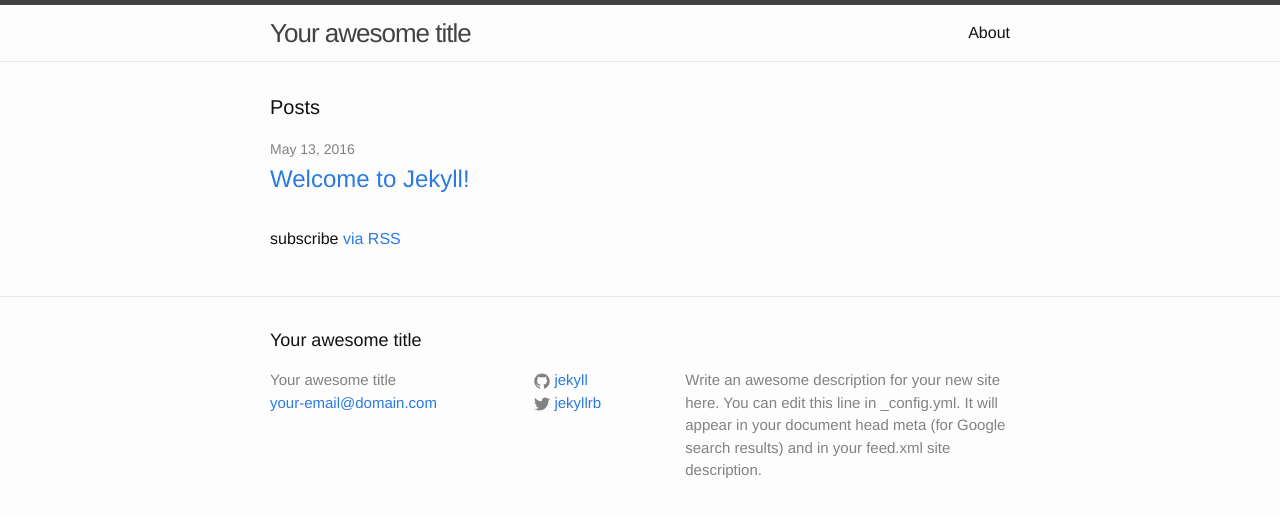
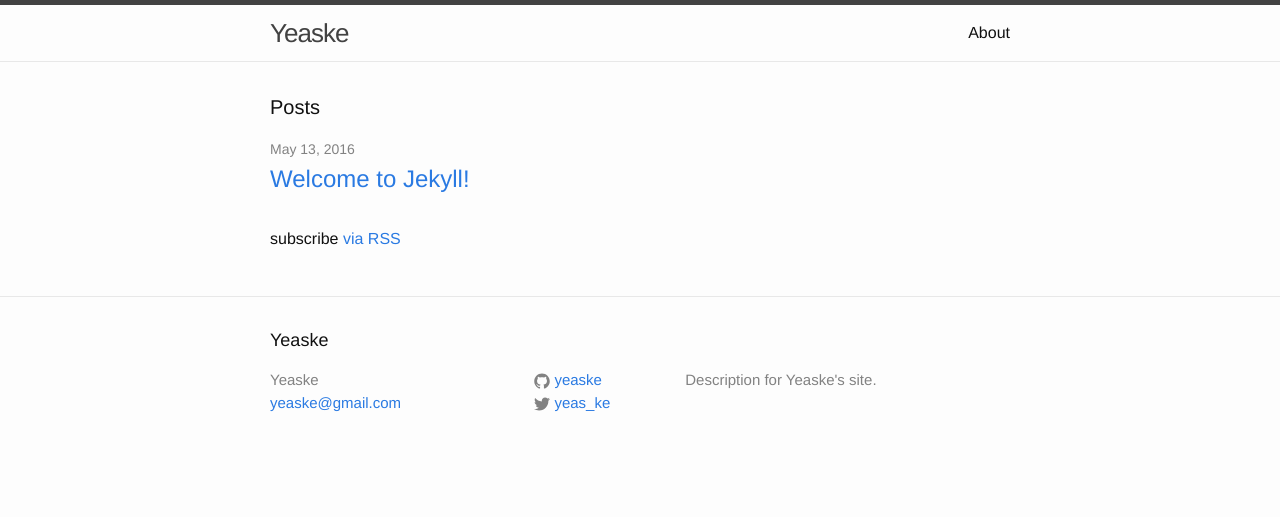
Before and after one commit to yeaske/yeaske.github.io, a Jekyll site: the page built from index.html, in a window 1280 px wide. Shown: the top 517 px of the page. Built offline with Jekyll 4.4.1, drawn with Linux system fonts in a browser that asks for light colours.

Commit message:
Update _config.yml
Config updates

```diff
--- a/_config.yml
+++ b/_config.yml
@@ -6,16 +6,14 @@
 # 'jekyll serve'. If you change this file, please restart the server process.
 
 # Site settings
-title: Your awesome title
-email: your-email@domain.com
+title: Yeaske
+email: yeaske@gmail.com
 description: > # this means to ignore newlines until "baseurl:"
-  Write an awesome description for your new site here. You can edit this
-  line in _config.yml. It will appear in your document head meta (for
-  Google search results) and in your feed.xml site description.
+  Description for Yeaske's site.
 baseurl: "" # the subpath of your site, e.g. /blog
 url: "http://yourdomain.com" # the base hostname & protocol for your site
-twitter_username: jekyllrb
-github_username:  jekyll
+twitter_username: yeas_ke
+github_username:  yeaske
 
 # Build settings
 markdown: kramdown
```
